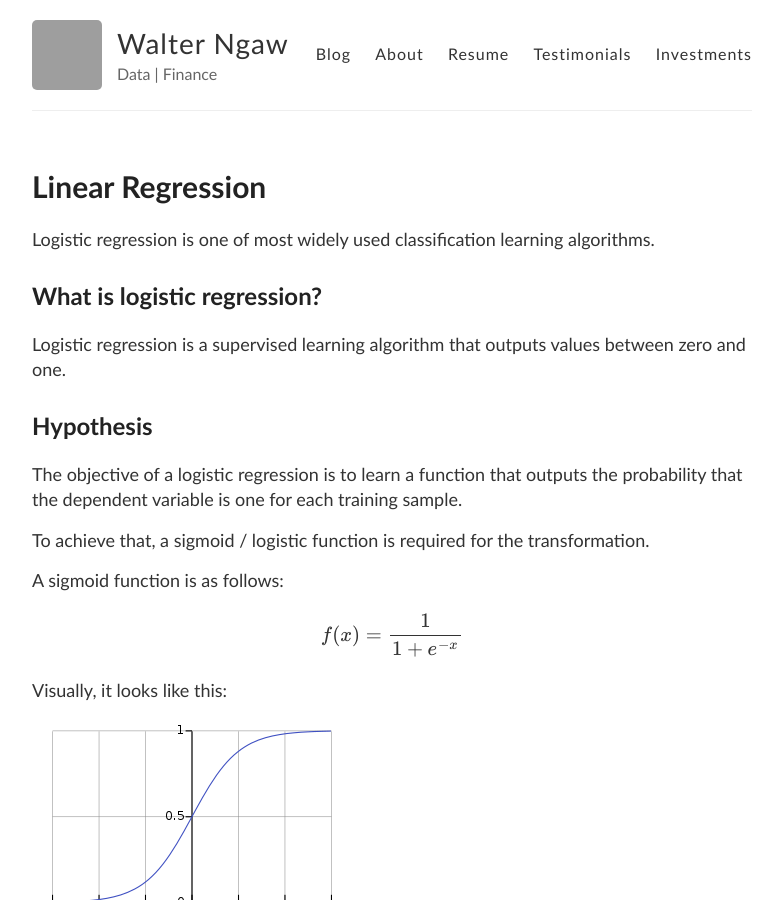
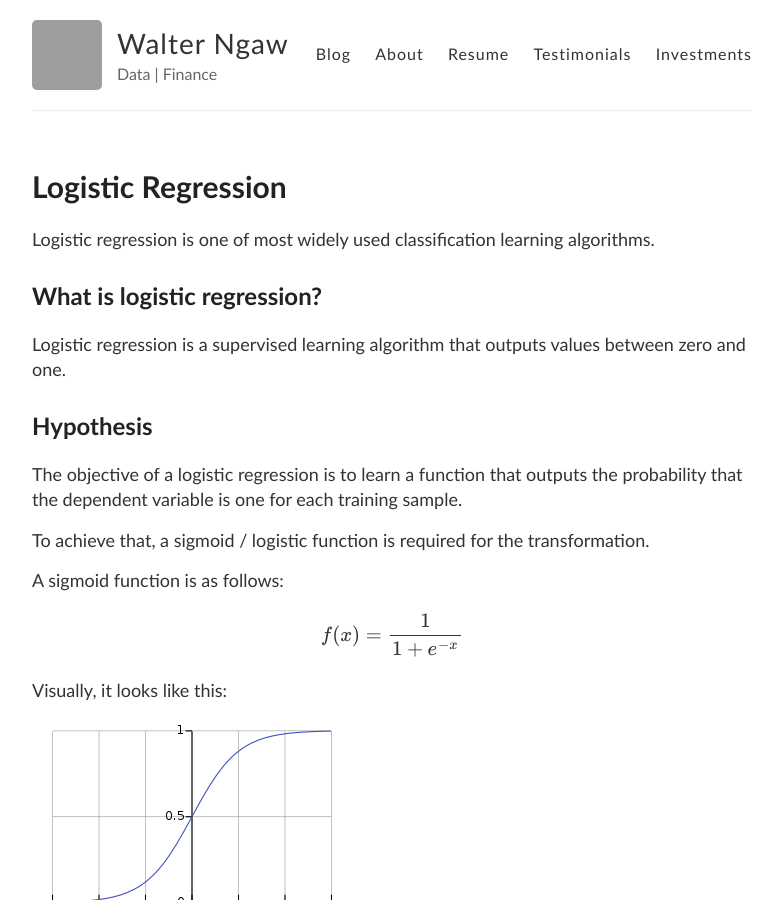
Before and after one commit to wngaw/wngaw.github.io, a Jekyll site: the page built from _posts/2019-05-11-logistic-regression.md, in a window 1280 px wide and 900 px high. Shown: the whole window, without its empty margins (248-1030 px from the left). Built offline with Jekyll 4.4.1, drawn with Linux system fonts in a browser that asks for light colours; formulas are drawn with MathJax 3; grey boxes are pictures that could not be loaded.

Commit message:
logistic reg

```diff
--- a/_posts/2019-05-11-logistic-regression.md
+++ b/_posts/2019-05-11-logistic-regression.md
@@ -2,7 +2,7 @@
 layout: post
 comments: true
 date: 2019-04-07 12:00:00
-title: Linear Regression
+title: Logistic Regression
 tags: supervised-learning
 ---
 
```
Also changed, not shown: _posts/2019-04-07-linear-regression.md (+2 -0 lines).
